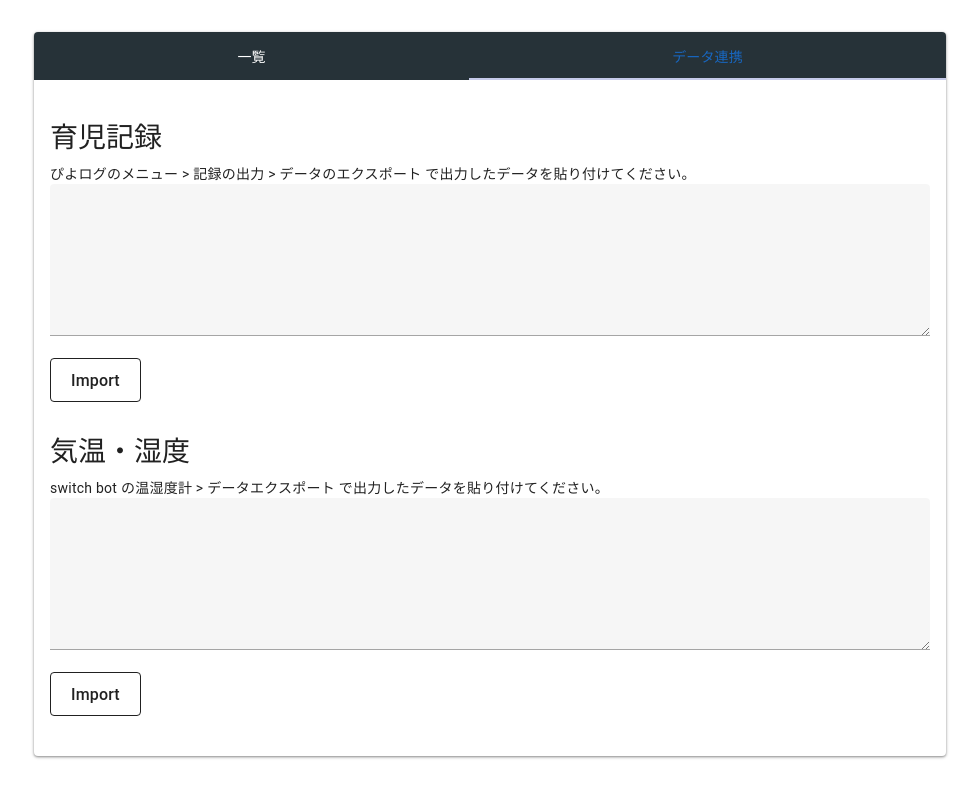
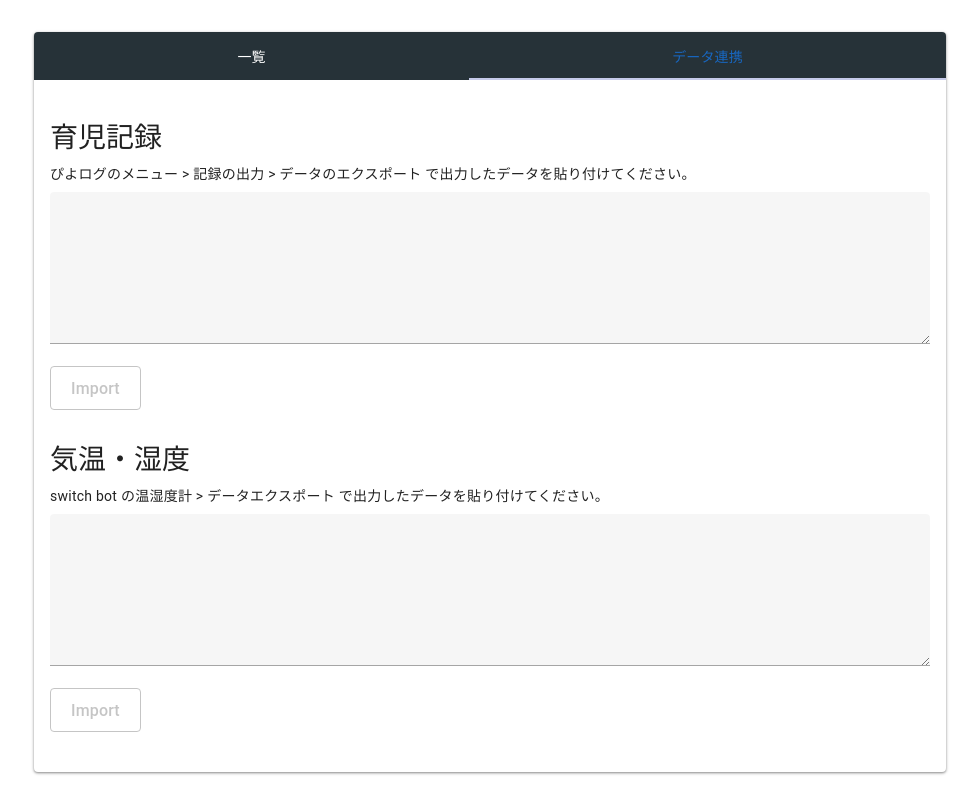
Before and after one commit to goichi51/baby-sleep-analyzer, a Vue app: page /import in a window 1280 px wide. Shown: the whole page, without its empty margins (150-1129 px from the left). Built offline with nearby package versions, Linux system fonts and the light colour scheme; a small style sheet from the web is missing; the HTML template or start-up script is replaced by a standard one.

Commit message:
スタイル上のバグを修正

```diff
--- a/src/components/HeatMapCalender.vue
+++ b/src/components/HeatMapCalender.vue
@@ -54,6 +54,8 @@ const doesHaveWalk = (date: string) => {
 }
 </script>
 <template>
+  <v-card>
+    <v-card-text>
 <div class="d-flex flex-sm-wrap ga-4">
       <span><v-icon icon="mdi-food-fork-drink" size="small"/>：日中最後のごはんの時間</span>
       <span><v-icon icon="mdi-sleep" size="small"/>：夜間睡眠に入った時間</span>
@@ -76,7 +78,7 @@ const doesHaveWalk = (date: string) => {
           </v-toolbar-title>
         </v-toolbar>
       </v-sheet>
-      <v-sheet max-height="600">
+      <v-sheet>
         <v-calendar ref="calendar" v-model="selectedDay" :now="today">
           <template v-slot:day="{ date }">
             <div class="day-background-layer" :style="{ backgroundColor: getBgColor(date) }" />
@@ -103,6 +105,8 @@ const doesHaveWalk = (date: string) => {
       </v-sheet>
     </v-col>
   </v-row>
+</v-card-text>
+</v-card>
 </template>
 <style scoped>
 /* セル全体に背景色を行き渡らせるためのスタイル調整 */
@@ -119,7 +123,7 @@ const doesHaveWalk = (date: string) => {
 <style>
 @media (min-width: 600px) {
   .v-calendar-weekly__day {
-    min-height: 90px !important;
+    min-height: 115px !important;
     padding: 5px;
   }
 }
--- a/src/components/ImportTab.vue
+++ b/src/components/ImportTab.vue
@@ -32,17 +32,17 @@ const importClimateLog = async () => {
 }
 </script>
 <template>
+  <TheSnackBar v-model="snackbar" :message="snackbarMessage" />
   <div class="my-6">
-    <TheSnackBar v-model="snackbar" :message="snackbarMessage" />
     <div class="text-headline-medium my-2">育児記録</div>
     ぴよログのメニュー > 記録の出力 > データのエクスポート で出力したデータを貼り付けてください。
-    <v-textarea v-model="childcareLog" />
-    <v-btn size="large" variant="outlined" @click="importChildcareLog">Import</v-btn>
+    <v-textarea class="mt-2" v-model="childcareLog" />
+    <v-btn size="large" :disabled="childcareLog.length === 0" variant="outlined" @click="importChildcareLog">Import</v-btn>
   </div>
   <div class="my-6">
     <div class="text-headline-medium py-2">気温・湿度</div>
     switch bot の温湿度計 > データエクスポート で出力したデータを貼り付けてください。
-    <v-textarea v-model="climateLog" />
-    <v-btn size="large" variant="outlined" @click="importClimateLog">Import</v-btn>
+    <v-textarea class="mt-2" v-model="climateLog" />
+    <v-btn size="large" :disabled="climateLog.length === 0" variant="outlined" @click="importClimateLog">Import</v-btn>
   </div>
 </template>
```
